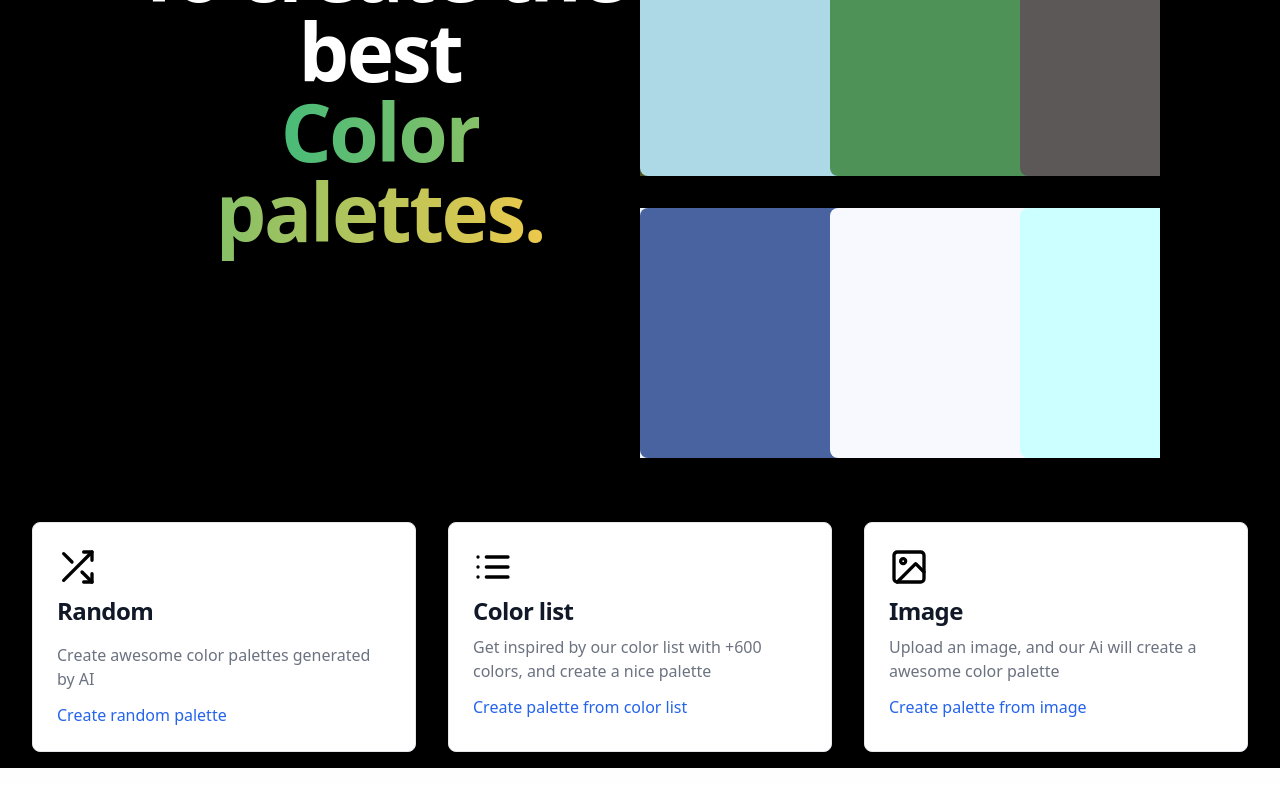
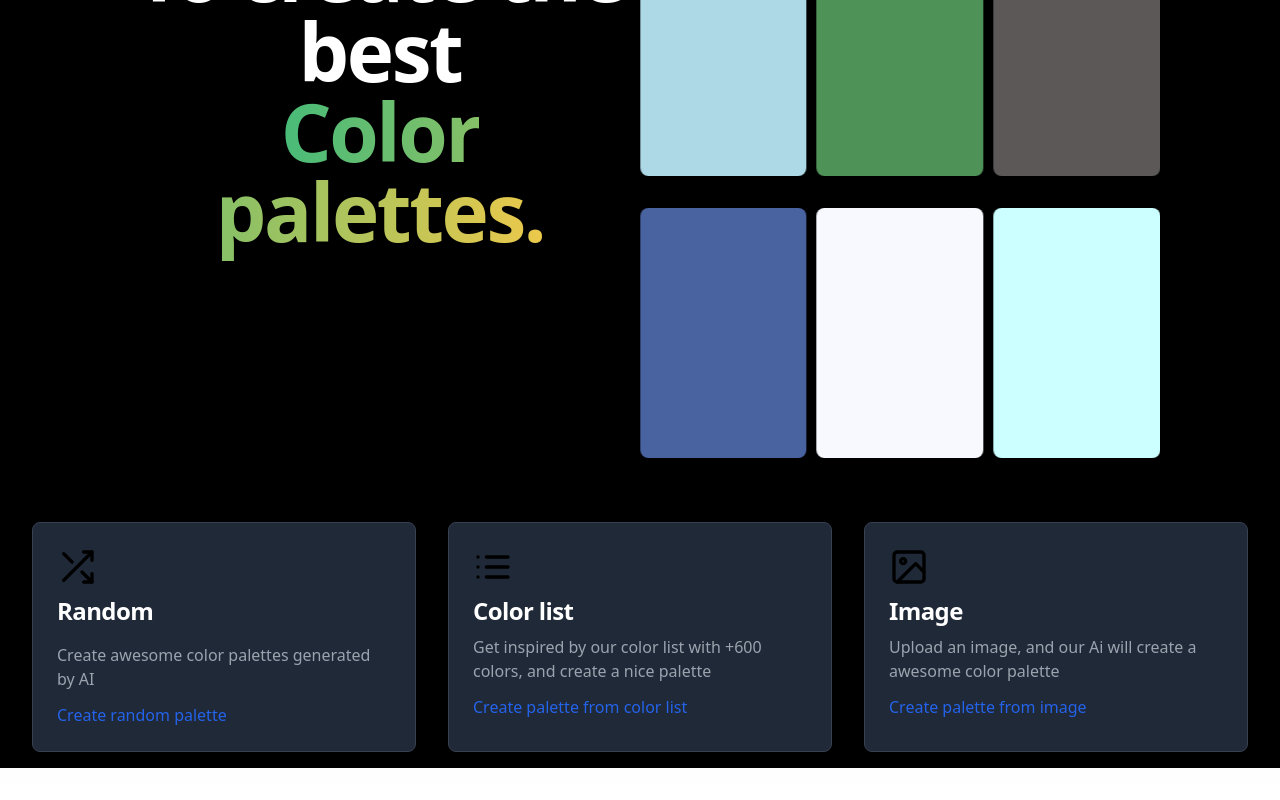
Before and after one commit to Cas147/Paletty, a Next.js app: page / in a window 1280 px wide. Shown: the part 488-1288 px from the top of the page. Built offline with nearby package versions, Linux system fonts and the light colour scheme.

Commit message:
[BUG] se arregla el responsive

```diff
--- a/src/pages/index.tsx
+++ b/src/pages/index.tsx
@@ -58,7 +58,7 @@ export default function Home() {
 
                 <section className="carousel w-screen  md:w-6/12 my-4">
                   <Swiper
-                    spaceBetween={50}
+                    spaceBetween={10}
                     slidesPerView={3}
                     onSlideChange={() => {}}
                     onSwiper={(swiper) => {}}
@@ -72,7 +72,7 @@ export default function Home() {
                     return (
                       <SwiperSlide key={index}>
                         <Color
-                          width={250}
+                          width={"100%"}
                           height={250}
                           color={currentColor.hex}/>
                         </SwiperSlide>
@@ -81,7 +81,7 @@ export default function Home() {
                   </Swiper>
 
                   <Swiper
-                    spaceBetween={50}
+                    spaceBetween={10}
                     slidesPerView={3}
                     onSlideChange={() => {}}
                     onSwiper={(swiper) => {}}
@@ -95,7 +95,7 @@ export default function Home() {
                     return (
                       <SwiperSlide key={index}>
                         <Color
-                          width={250}
+                          width={"100%"}
                           height={250}
                           color={currentColor.hex}/>
                       </SwiperSlide>
@@ -104,7 +104,7 @@ export default function Home() {
                   </Swiper>
 
                   <Swiper
-                    spaceBetween={50}
+                    spaceBetween={10}
                     slidesPerView={3}
                     onSlideChange={() => {}}
                     onSwiper={(swiper) => {}}
@@ -118,7 +118,7 @@ export default function Home() {
                     return (
                        <SwiperSlide key={index}>
                         <Color
-                          width={250}
+                          width={"100%"}
                           height={250}
                           color={currentColor.hex}/>
                       </SwiperSlide>
@@ -129,12 +129,12 @@ export default function Home() {
             </div>
           </div>
           <section className="carousel w-screen flex flex-wrap justify-center mb-8">
-            <div className="max-w-sm  m-4 p-6 bg-white border border-gray-200 rounded-lg shadow dark:bg-gray-800 dark:border-gray-700">
+            <div className="max-w-sm  m-4 p-6 border border-gray-200 rounded-lg shadow bg-gray-800 border-gray-700">
                 <Shuffle size={40} className="mb-2"/>
                 <a href="#">
-                    <h5 className="mb-2 text-2xl font-semibold tracking-tight text-gray-900 dark:text-white">Random</h5>
+                    <h5 className="mb-2 text-2xl font-semibold tracking-tight text-gray-900 text-white">Random</h5>
                 </a>
-                <p className="mb-3 my-4 font-normal text-gray-500 dark:text-gray-400">Create awesome color palettes generated by AI </p>
+                <p className="mb-3 my-4 font-normal text-gray-400">Create awesome color palettes generated by AI </p>
                 <div
                   onClick={() => {
                     const random: number = Math.floor(Math.random() * colorList.length);
@@ -146,24 +146,24 @@ export default function Home() {
                 </div>
             </div>
 
-            <div className="max-w-sm m-4 p-6 bg-white border border-gray-200 rounded-lg shadow dark:bg-gray-800 dark:border-gray-700">
+            <div className="max-w-sm m-4 p-6 border border-gray-200 rounded-lg shadow bg-gray-800 border-gray-700">
                 <List size={40} className="mb-2"/>
                 <a href="#">
-                    <h5 className="mb-2 text-2xl font-semibold tracking-tight text-gray-900 dark:text-white">Color list</h5>
+                    <h5 className="mb-2 text-2xl font-semibold tracking-tight text-gray-900 text-white">Color list</h5>
                 </a>
-                <p className="mb-3 font-normal text-gray-500 dark:text-gray-400">Get inspired by our color list with +600 colors, and create a nice palette</p>
+                <p className="mb-3 font-normal text-gray-400">Get inspired by our color list with +600 colors, and create a nice palette</p>
                 <Link href="/list" className="inline-flex items-center text-blue-600 hover:underline">
                     Create palette from color list
                 </Link>
             </div>
 
-            <div className="max-w-sm m-4 p-6 bg-white border border-gray-200 rounded-lg shadow dark:bg-gray-800 dark:border-gray-700">
+            <div className="max-w-sm m-4 p-6 border border-gray-200 rounded-lg shadow bg-gray-800 border-gray-700">
                 <ImageIcon size={40} className="mb-2"/>
                 <a href="#">
-                    <h5 className="mb-2 text-2xl font-semibold tracking-tight text-gray-900 dark:text-white">Image</h5>
+                    <h5 className="mb-2 text-2xl font-semibold tracking-tight text-gray-900 text-white">Image</h5>
                 </a>
-                <p className="mb-3 font-normal text-gray-500 dark:text-gray-400">Upload an image, and our Ai will create a awesome color palette</p>
-                <Link href="/Image" className="inline-flex items-center text-blue-600 hover:underline">
+                <p className="mb-3 font-normal text-gray-400">Upload an image, and our Ai will create a awesome color palette</p>
+                <Link href="/Image" className="inline-flex items-center text-blue-600 hover:underline cursor-pointer">
                     Create palette from image
                 </Link>
             </div>
```
